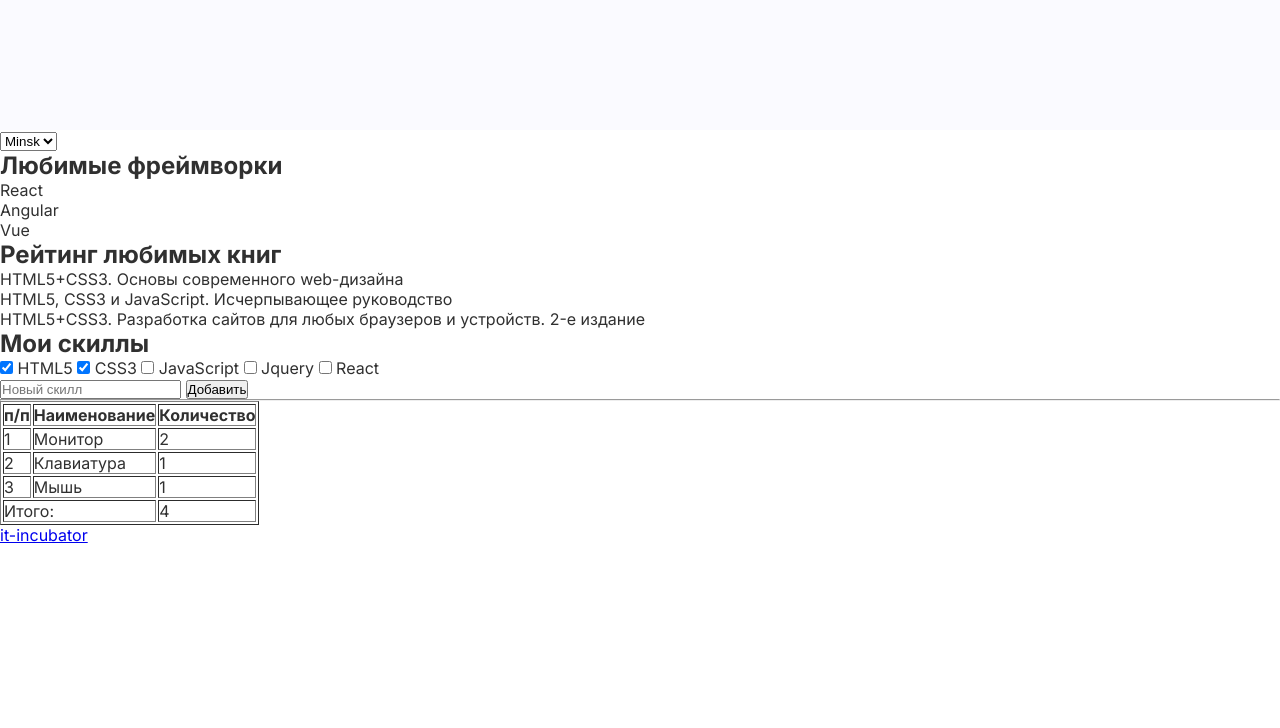
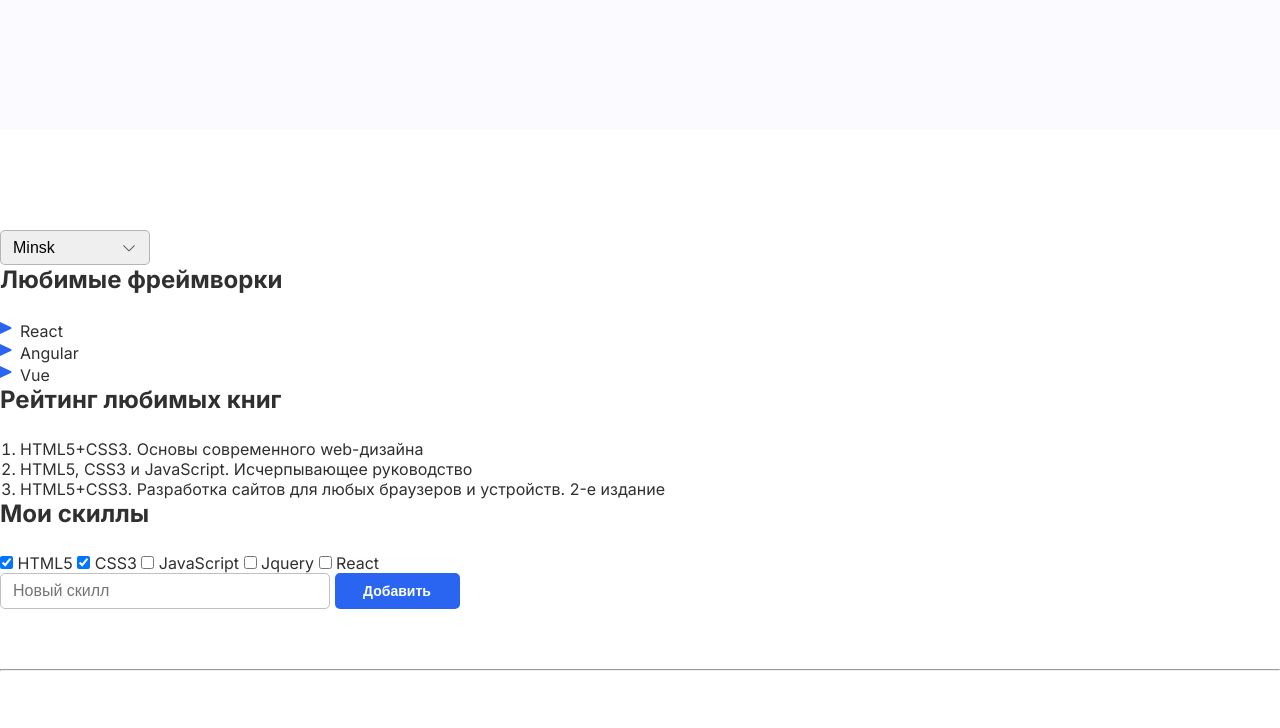
Before and after one commit to SuperVladWorld/2, a plain HTML site: page index.html in a window 1280 px wide. Shown: the part 740-1468 px from the top of the page. Before the commit the page ends 1285 px from the top, so only its background shows below. Drawn offline with Linux system fonts and the light colour scheme.

Commit message:
complete task 4

```diff
--- a/style.css
+++ b/style.css
@@ -55,52 +55,107 @@ header span {
 
 .about-section {
     /* Стили для второй секции */
+    background-color: rgba(255, 255, 255, 1);
+    padding: 100px 0px;
 }
 
 select {
     /* Стили для выпадающего списка */
+    border: 1px solid rgba(48, 48, 48, 0.3);
+    border-radius: 5px;
+    width: 150px;
+    padding: 8px 12px;
+    font-weight: 400;
+    font-size: 16px;
+    appearance: none;
+    background-image: url("assets/ep_arrow-down.svg");
+    background-repeat: no-repeat;
+    background-position: right 12px top 50%;
 }
 
 .section-title {
     /* Стили для заголовков во второй секции */
+    color: rgba(48, 48, 48, 1);
+    font-weight: 700;
+    font-size: 24px;
+    margin-bottom: 25px;
 }
 
 .frameworks-list {
     /* Стили для маркированного списка во второй секции */
+    font-weight: 400;
+    font-size: 16px;
+    list-style-image: url(assets/solar_map-arrow-up-bold.svg);
+    padding-left: 20px;
 }
 
 .books-list {
     /* Стили для нумерованного списка во второй секции */
+    font-weight: 400;
+    font-size: 16px;
+    padding-left: 20px;
 }
 
 .label {
     /* Стили для подписей чекбоксов */
+    font-weight: 400;
+    font-size: 16px;
 }
 
 .text-field {
     /* Стили для односточного поля ввода текста */
+    border: 1px solid rgba(48, 48, 48, 0.3);
+    border-radius: 5px;
+    max-width: 330px;
+    width: 100%;
+    height: 36px;
+    background-color: rgba(255, 255, 255, 0);
+    padding: 8px 12px;
+    font-weight: 400;
+    font-size: 16px;
 }
 
 .btn {
     /* Стили для кнопки */
+    border: none;
+    border-radius: 5px;
+    width: 125px;
+    height: 36px;
+    background-color: #2965f1;
+    font-weight: 700;
+    font-size: 14px;
+    color: #fff;
 }
 
 .line {
     /* Стили для линии */
+    margin: 60px 0;
 }
 
 table {
     /* Стили для таблицы */
+    border: 1px solid #95a1bb;
+    border-collapse: collapse;
+    font-weight: 400;
+    font-size: 14px;
+    margin: 0 auto;
 }
 
 th, td {
     /* Стили для ячеек таблицы */
+    padding: 12px 15px;
 }
 
 footer {
     /* Стили для футера */
+    background-color: rgba(163, 167, 255, 0.3);
+    padding: 26px 0;
 }
 
 .footer-link {
     /* Стили для футера */
+    font-weight: 400;
+    font-size: 14px;
+    color: #2965f1;
+    text-decoration: none;
 }
```
